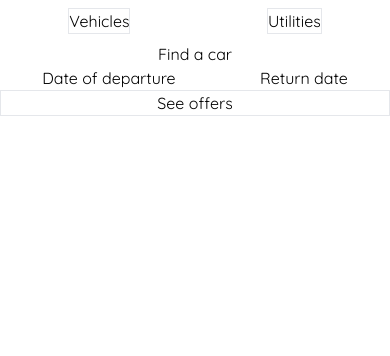
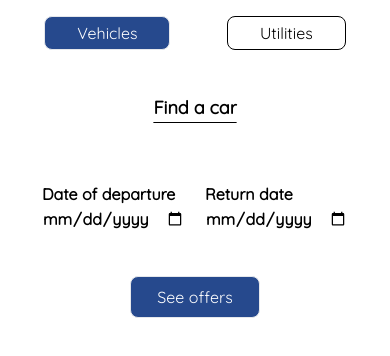
Before and after one commit to FannyDFT/hackathon2, a Next.js app: page / in a window 390 px wide. Shown: the top 356 px of the page. Built offline with nearby package versions, Linux system fonts and the light colour scheme.

Commit message:
design mobile

```diff
--- a/src/components/FindACar.tsx
+++ b/src/components/FindACar.tsx
@@ -2,23 +2,42 @@ import React from "react";
 
 export default function FindACar() {
   return (
-    <div className="flex flex-col w-full font-Quicksand">
-      <div className="flex justify-around">
-        <button type="button" className="border m-2">
+    <div className="flex flex-col w-full font-Quicksand space-y-3">
+      <div className="flex justify-around p-4">
+        <button
+          type="button"
+          className="border rounded-lg px-8 py-21 bg-blueColor text-white"
+        >
           Vehicles
         </button>
-        <button type="button" className="border m-2">
+        <button
+          type="button"
+          className="border border-black rounded-lg px-8 py-1"
+        >
           Utilities
         </button>
       </div>
-      <div className="flex justify-center">Find a car</div>
-      <div className="flex justify-around">
-        <div>Date of departure</div>
-        <div>Return date</div>
+      <div className="flex justify-center p-4 font-bold text-lg underline underline-offset-8">
+        Find a car
       </div>
-      <button type="button" className="flex justify-center border">
-        See offers
-      </button>
+      <div className="flex justify-around p-8">
+        <div className="flex flex-col font-bold">
+          <div>Date of departure</div>
+          <input type="date" />
+        </div>
+        <div className="flex flex-col font-bold">
+          <div>Return date</div>
+          <input type="date" />
+        </div>
+      </div>
+      <div className="flex justify-center pb-4">
+        <button
+          type="button"
+          className="flex w-1/3 justify-center border rounded-lg p-2 bg-blueColor text-white"
+        >
+          See offers
+        </button>
+      </div>
     </div>
   );
 }
--- a/tailwind.config.js
+++ b/tailwind.config.js
@@ -5,10 +5,14 @@ module.exports = {
     "./src/components/**/*.{js,ts,jsx,tsx}",
   ],
   theme: {
-    fontFamily: {
-      Quicksand: ["Quicksand", "sans-serif"],
+    extend: {
+      fontFamily: {
+        Quicksand: ["Quicksand", "sans-serif"],
+      },
+      colors: {
+        blueColor: "#26498D",
+      },
     },
-    extend: {},
   },
   plugins: [],
 };
```
